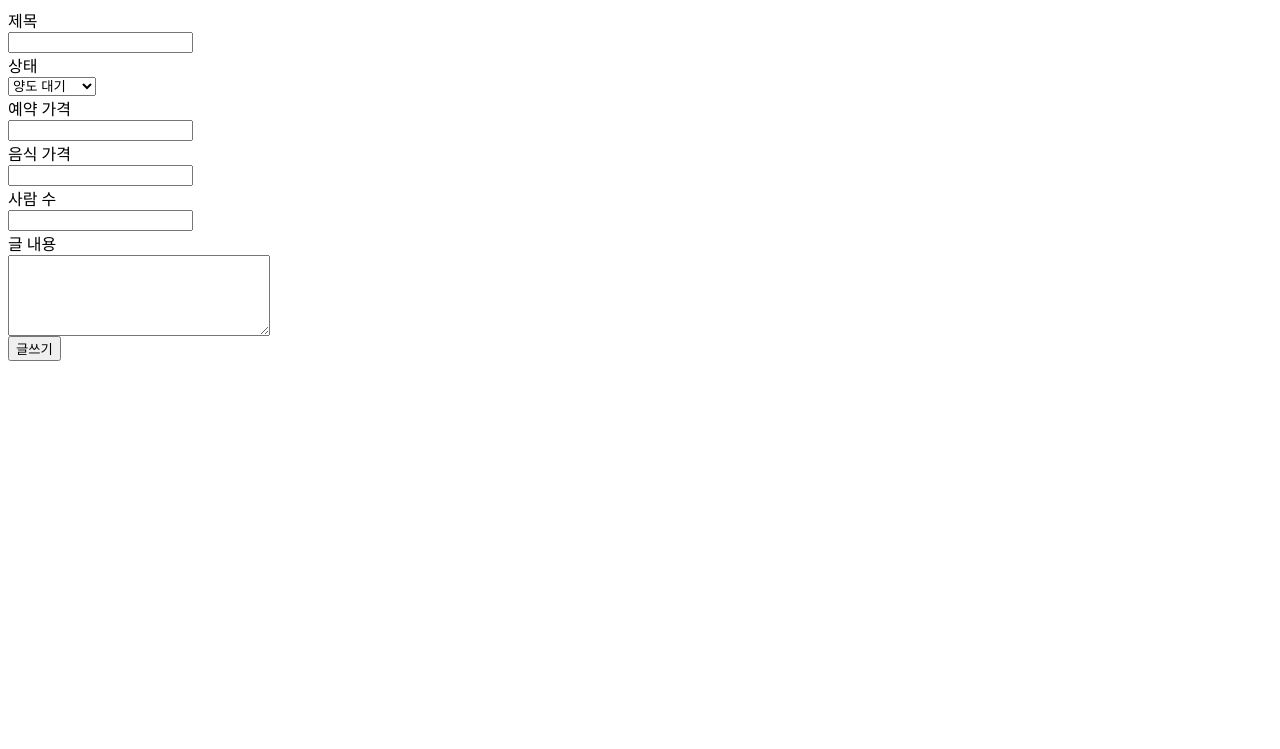
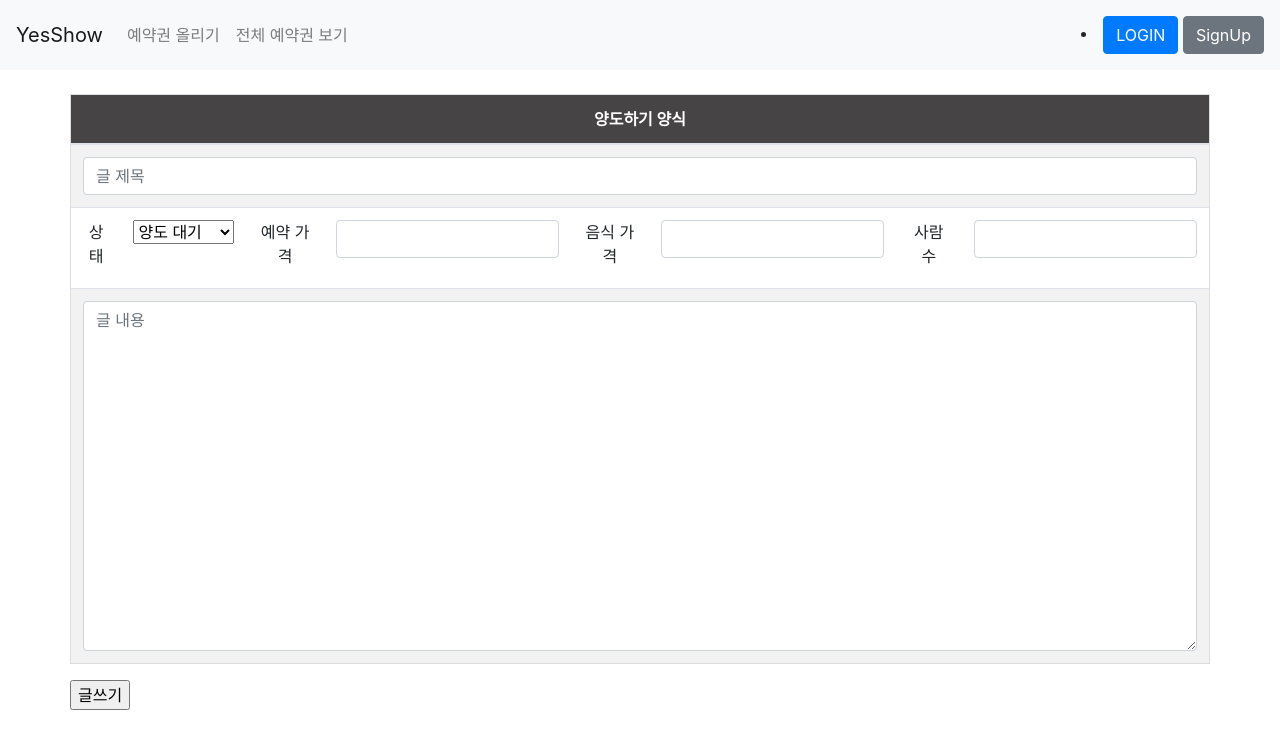
Before and after one commit to dadahee/yes-show, a Django app: page /content/new in a window 1280 px wide. Shown: the top 749 px of the page. Run offline with Django 3.2, Linux system fonts and the light colour scheme; some libraries are stand-ins or nearby versions.

Commit message:
Update new.html

```diff
--- a/content/templates/new.html
+++ b/content/templates/new.html
@@ -1,37 +1,64 @@
 <!-- hello/templates/postnew.html -->
+
+
+{% extends 'base.html' %}
+
+{% block content %}
 
 <form action="{% url 'postcreate' %}" method="POST">
     {% csrf_token %}
-    <div>
-      <label for="title">제목</label><br>
-      <input type="text" name="title" id="title">
-    </div>
-    <div>
+    <br>
+    <div class="container">
+        <div class="row">
+            <table class="table table-striped" style="text-align : center; border :1px solid #dddddd">
+                <thead>
+                    <tr>
+                        <th colspan="8" style="background-color : #1f1c1cd2; text-align:center; color:rgb(255, 255, 255);">양도하기 양식</th>
+                    </tr>
+                </thead>
+                <tbody>
+                    <tr>
+                        <td colspan="8"><input type="text" class="form-control" placeholder="글 제목" name="title" id="title" maxlength="50"></td>
+                    </tr>
+                        <td>
                           <label for="status">상태</label><br>
+                        </td>
+                        <td>
                           <select name="status" id="status">
                             <option value="W">양도 대기</option>
                             <option value="C">양도 완료</option>
                             <option value="W">양도 진행중</option>
                           </select>
+                        </td>
+                        <td>
+                          <label for="reserve_price">예약 가격</label><br>
+                        </td>
+                        <td>
+                          <input type="number" name="reserve_price" id="reserve_price" class="form-control" >
+                        </td>
+                        <td>
+                          <label for="food_price">음식 가격</label><br>
+                        </td>
+                        <td>
+                          <input type="number" name="food_price" id="food_price" class="form-control" >
+                        </td>
+                        <td>
+                          <label for="people">사람 수</label><br>
+                        </td>
+                        <td>
+                          <input type="number" name="people" id="people" class="form-control" >
+                        </td>
+                    </tr>
+                    <tr>
+                        <td colspan="8"><textarea type="text" class="form-control" placeholder="글 내용" name="text" maxlength="2048" style="height:350px"></textarea></td>
+                    </tr>
+                </tbody>
+            </table>
+            <input type="submit" value="글쓰기">
         </div>
-    <div>
-      <label for="reserve_price">예약 가격</label><br>
-      <input type="number" name="reserve_price" id="reserve_price">
-    </div>
-    <div>
-      <label for="food_price">음식 가격</label><br>
-      <input type="number" name="food_price" id="food_price">
-    </div>
-    <div>
-      <label for="people">사람 수</label><br>
-      <input type="number" name="people" id="people">
-    </div>
-    <div>
-      <label for="text">글 내용</label><br>
-      <textarea name="text" id="text" cols="30" rows="5"></textarea>
     </div>
 
 
+  </form>
 
-    <input type="submit" value="글쓰기">
-  </form>
+  {% endblock %}
```
Lines whose indentation alone changed are shown as unchanged.
